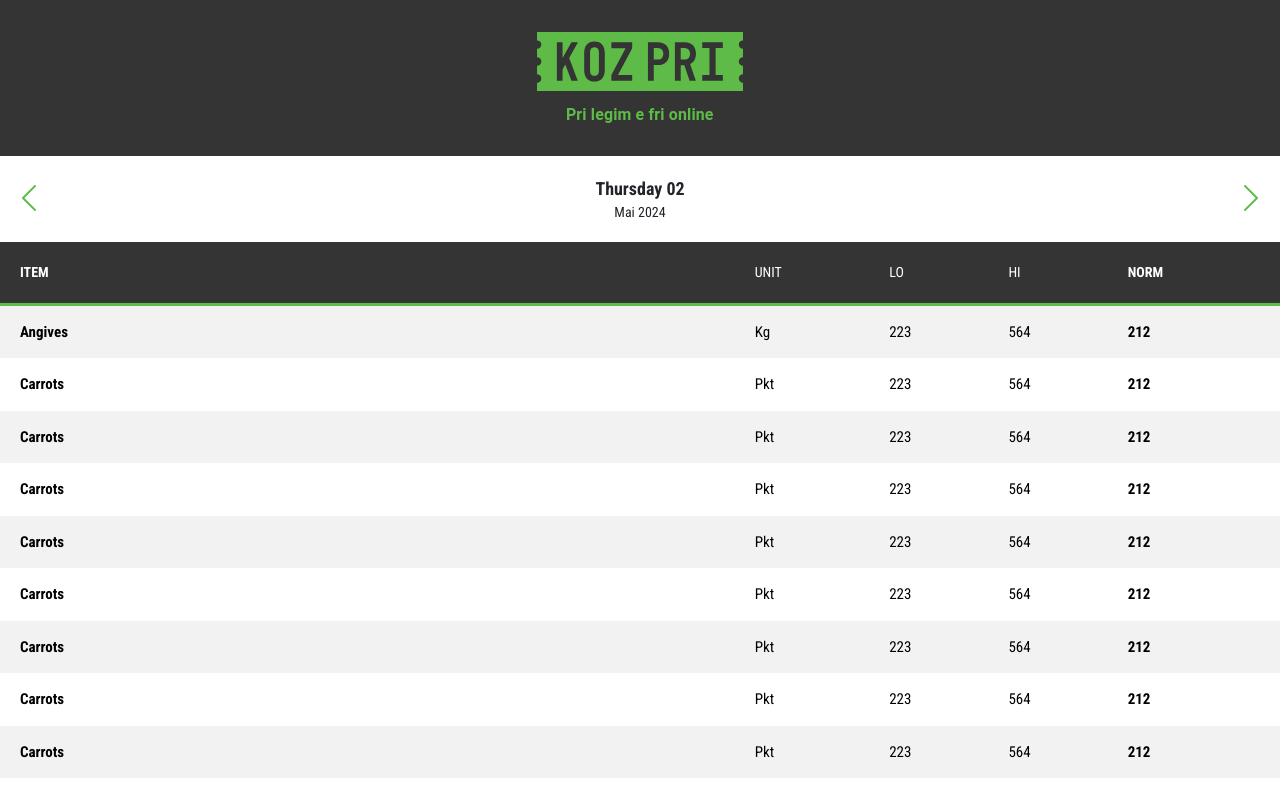
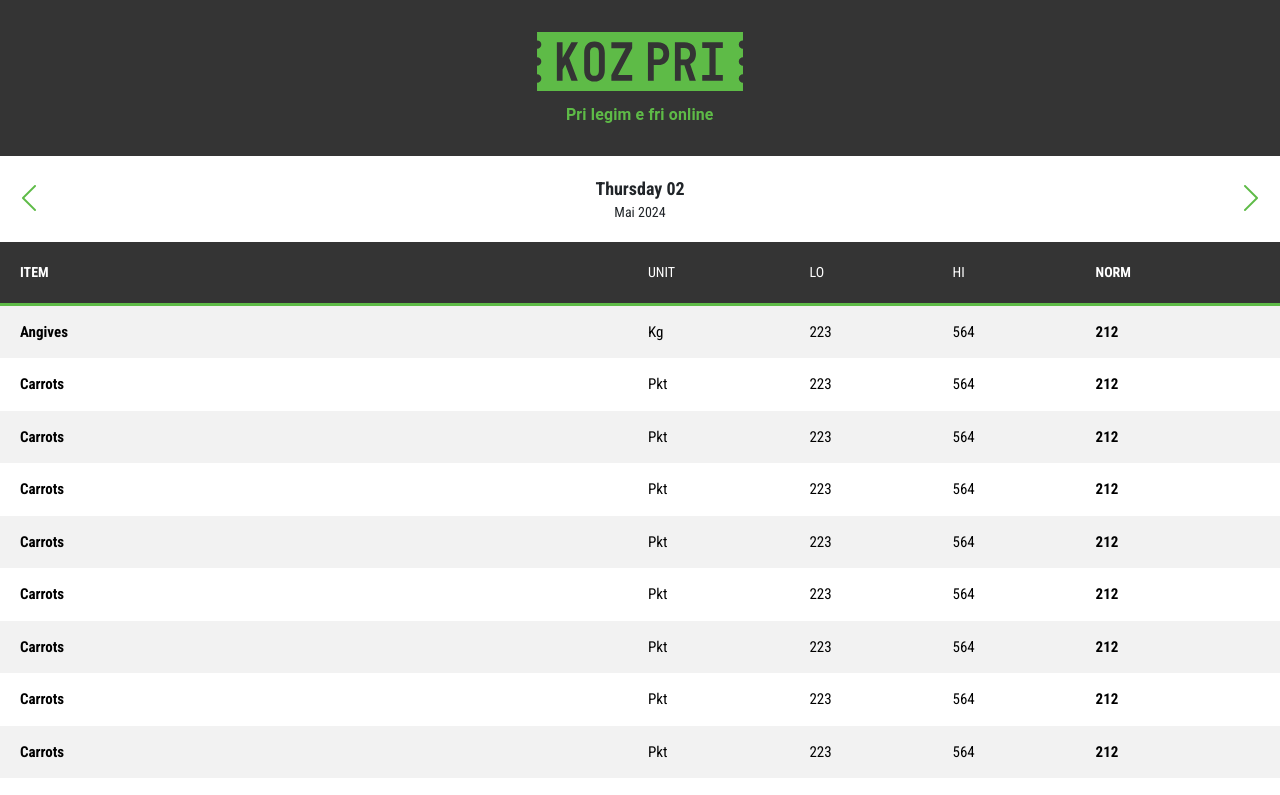
Before and after one commit to theNoobCoderd/crop-prices-front, an Angular app: page / in a window 1280 px wide. Shown: the top 795 px of the page. Built offline with nearby package versions, Linux system fonts and the light colour scheme.

Commit message:
& small css corrections - changed name of application in index.html - change col size

```diff
--- a/src/app/components/item-table/item-table.component.html
+++ b/src/app/components/item-table/item-table.component.html
@@ -4,7 +4,7 @@
 <table class="table table-striped">
   <thead class="sticky">
   <tr>
-    <th scope="col" class="col-7 font-bold">ITEM</th>
+    <th scope="col" class="col-6 font-bold">ITEM</th>
     <th scope="col" class="col">UNIT</th>
 		<th scope="col" class="col">LO</th>
 		<th scope="col" class="col">HI</th>
@@ -14,7 +14,7 @@
   <tbody>
     @for (vegetable of vegetables$ | async; track vegetable.id) {
       <tr>
-        <td class="col-7 font-bold">{{ vegetable.name }}</td>
+        <td class="col-6 font-bold">{{ vegetable.name }}</td>
         <td class="col">{{ vegetable.unitOfMeasure }}</td>
 				<td class="col">{{ vegetable.lowPrice }}</td>
 				<td class="col">{{ vegetable.highPrice }}</td>
--- a/src/app/components/item-table/item-table.component.less
+++ b/src/app/components/item-table/item-table.component.less
@@ -39,7 +39,7 @@ app-navigation {
 	}
 
 	tr, td, th {
-		&.col-7 {
+		&.col-6 {
 			padding-left: 1.25rem;
 		}
 	}
--- a/src/index.html
+++ b/src/index.html
@@ -2,7 +2,7 @@
 <html lang="en">
 <head>
   <meta charset="utf-8">
-  <title>CropsPrice</title>
+  <title>Koz Pri</title>
   <base href="/">
   <meta name="viewport" content="width=device-width, initial-scale=1">
   <link rel="icon" type="image/x-icon" href="favicon.ico">
```
